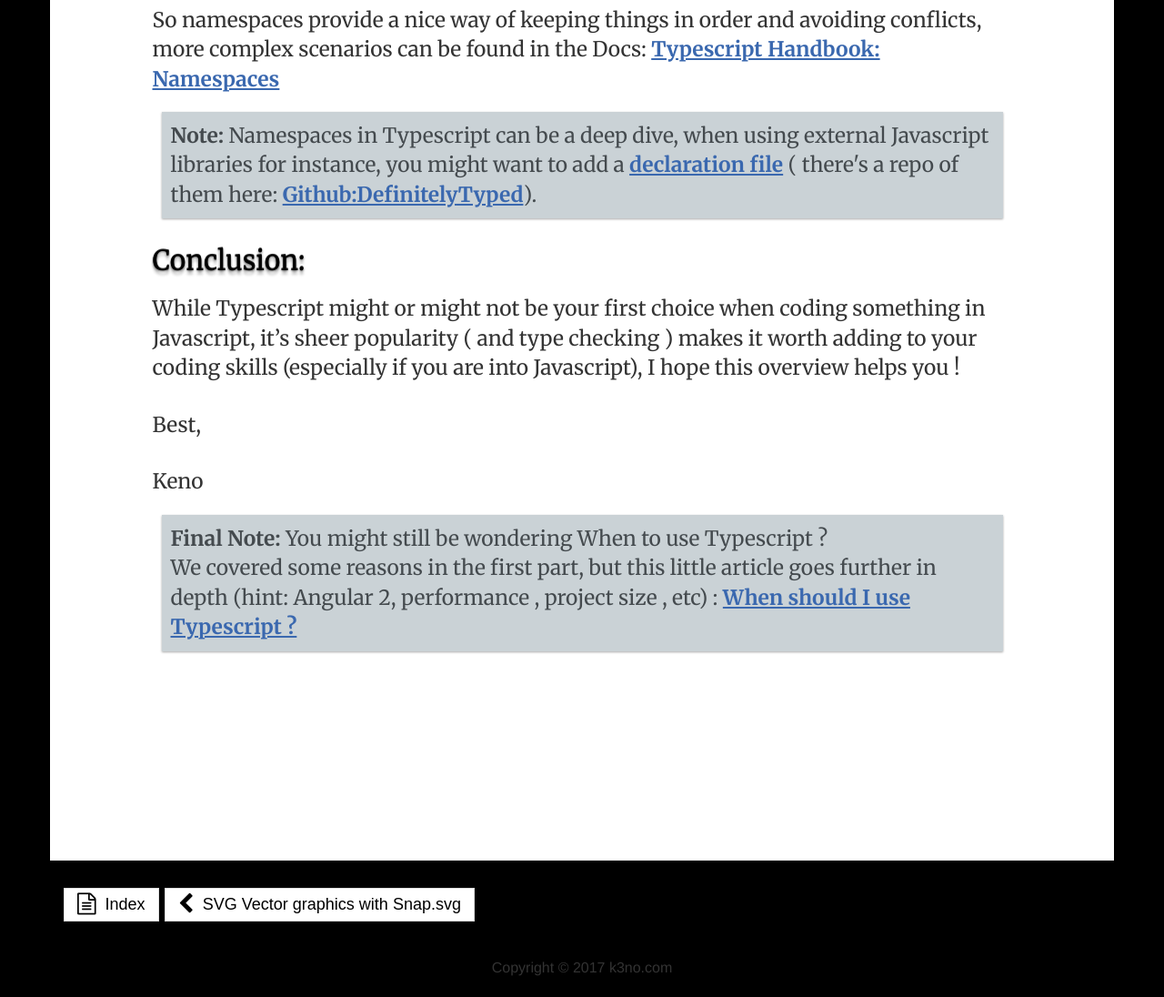
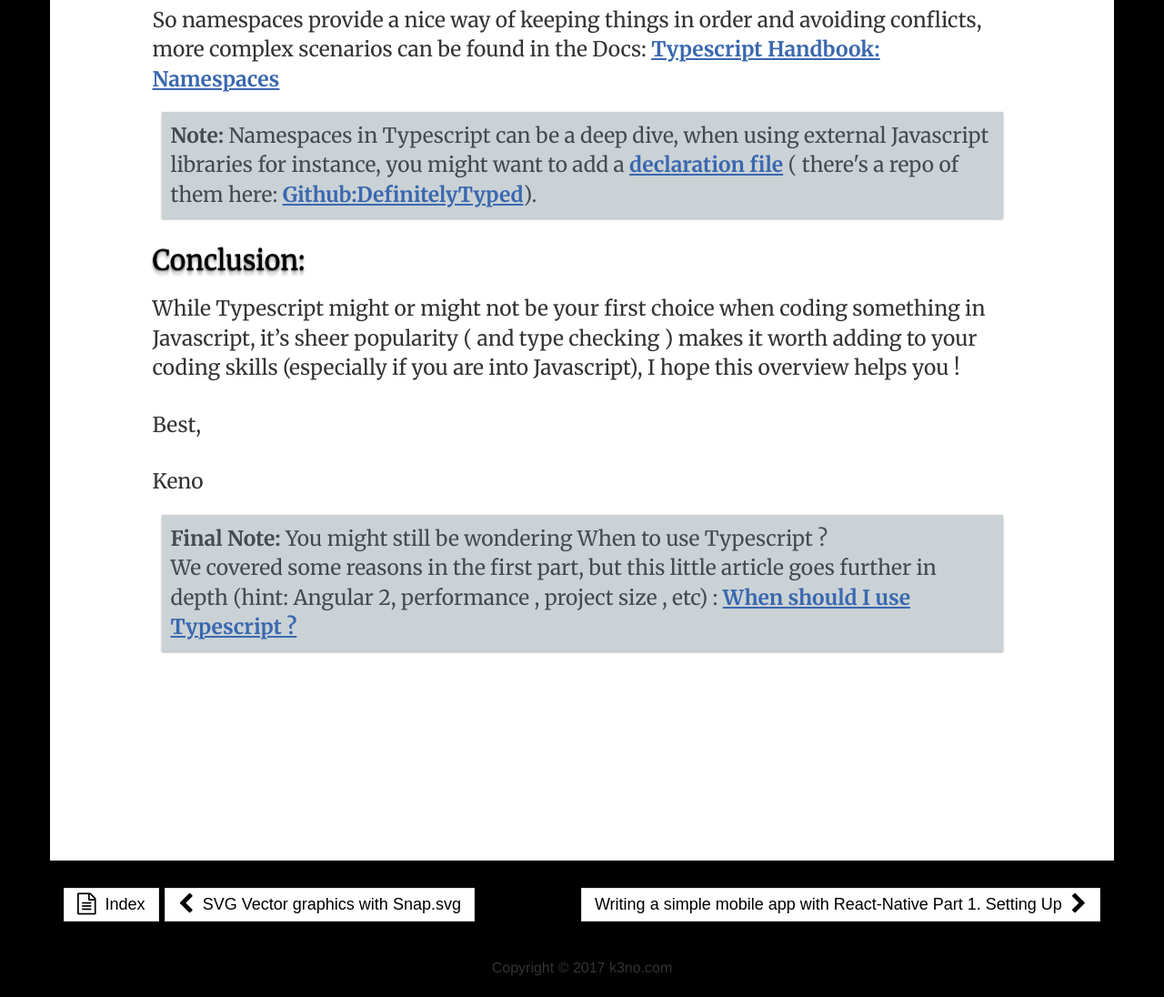
Before and after one commit to KenoLeon/Front-End-Web-Dev-UI-UX, a Jekyll site: the page built from _posts/2017-04-20-getting-to-know-Typescript-Part-3.md, in a window 1280 px wide and 1400 px high, scrolled down 5279 px, cut to the strip 304-1400 px from the top of the window. Shown: the whole strip at 91% size. Built offline with Jekyll 4.4.1, drawn with Linux system fonts in a browser that asks for light colours; nearby versions of some CDN libraries; some of the changed lines change nothing that is shown.

Commit message:
React-Native Pt 1.

```diff
--- /dev/null
+++ b/_posts/2017-04-30-React-Native-SettingUp.md
@@ -0,0 +1,106 @@
+---
+layout: post
+title: 'Writing a simple mobile app with React-Native Part 1. Setting Up'
+excerpt: App development for both Android and iOS has evolved during the past years, let's check a very popular framework for writing both in one go...React-Native.  in this first part where we cover setting up.
+permalink: /ReactNativePt1
+smlogo: ReactNative.png
+---
+![react](https://kenoleon.github.io/Front-End-Web-Dev-UI-UX/assets/images/reactLogo.png)
+
+<h3 class="fancy">Preface</h3>
+
+I think we are currently in a weird and wonderful transitional moment in web and mobile development, there is an excess of riches of easy and complex tools and frameworks for each one, there is also the promise that in the near future progressive apps will run everywhere and bridge the gap( I've heard this promise before, so I am not biting, but I am still hopeful ). For now, if you are or have been a web developer and have avoided coding for mobile apps ( <i>I've personally just written a few Java apps for Android </i>),want to do something more than a responsive web page or want a relatively easy way into app development, this post is for you.
+
+<b>The Game Plan:</b>... <i>Always have a plan.</i>
+
+We will be learning and using React-Native to make a simple mobile app for both Android and iOS, first I'd like to deal with setting up, doing a quick overview of whats possible, and then creating a simple app. Importantly this app will be have a backend, albeit a simple one.
+
+<div class ="note"> <b>Huge Note: So why use React-Native ?</b>
+<br />
+Let's try a quick overview of the current (mid 2017) state of mobile app development, let's say a client asks you to make an App for both iOS (iphones, ipads) and Android Devices, what are your choices ? <br /><br />
+
+<p>You could write an iOS app in Swift or Objective C and then the same App for Android in Java or C++, but chances are as a web developer you might not have experience in those languages.</p>
+
+<p>Another option is to use a hybrid approach in which you write your code once ( in HTML,Javascript and related technologies) and a framework then produces iOS and Android Apps.</p>
+
+<p>There are a few tradeoffs in choosing in between this hybrid <i>(or Native depending how close it is to a native implementation) </i> approach, and there are quite a few frameworks, a few notable ones :</p>
+
+
+<ul>
+    <li><a href="http://ionicframework.com" target="_blank"><b>Ionic Framework </b></a></li>
+    <li><a href="https://facebook.github.io/react-native/" target="_blank"><b>React Native</b></a></li>
+    <li><a href="https://www.nativescript.org" target="_blank"><b>Native Script</b></a></li>
+</ul>
+
+<p>Each one uses a different toolset and has different performance, quirks and tradeoffs, so in the end choosing one over the other is a bit of a matter of choice, I went with <b>React-Native</b> because it seems like a good place to start provided you already know some react, which I do, performance, documentation, community support and the fact that it is free are all contributing factors, but as I mentioned other frameworks are also valid and might suit your tastes or project better. </p>
+
+
+</div>
+
+<div class="speechBubble"> ( <i>Optional-ish</i> ) We will be using React,if you have never used React, here's a few introductory posts :
+</div>
+
+- [Getting started with React.js]({{ site.baseurl }}/Getting-Started-With-ReactJs){:target="_blank"}
+- [More React.js Pens]({{ site.baseurl }}/More-ReactJs-Pens){:target="_blank"}
+
+<h3 class="fancy">Setting Up</h3>
+
+Setting up in theory is simple, at least the instructions are :<b><a href="https://facebook.github.io/react-native/docs/getting-started.html" target="_blank">React-Native Docs: Getting started.</a></b>. You might need to update a few packages in your computer and install dependencies and other programs, after a few minutes of console time I got it to work on Mac and compile a simple app on an emulator as well as some minor edits:
+
+![React-Native Setup](https://kenoleon.github.io/Front-End-Web-Dev-UI-UX/assets/images/react-native/SetupPt1v2.jpg)
+
+On the Android side, my experience was unfortunately less than pleasant, to use React-Native (and do Android development in general), you need to install an IDE (Android Studio), and deal with setting it up, something that took some 8+ hrs of hunting down bugs, downloading libraries and messing with the command line, additionally, Android emulators and Android Studio are on the slow side, so budget some extra time and patience for setting up your Android environment, thankfully, this is something you most likely will only do once and might fine-tune as you develop more for each platform.
+
+![React-Native Setup pt 2](https://kenoleon.github.io/Front-End-Web-Dev-UI-UX/assets/images/react-native/SetupPt2v1.jpg)
+
+
+**Real Devices ?**
+
+Having an emulator is one thing, but in the end you will probably want to test on a real device, let's hit the docs once more and see if we can run the test app in both an iOS and Android device by following their guide: <b><a href="https://facebook.github.io/react-native/docs/running-on-device.html" target="_blank">React-Native Docs: Running on Device</a></b>
+
+Here it is running on Android which took just a few minutes and enabling developer mode on my screen cracked test phone:
+
+![React-Native Setup pt 2 Android](https://kenoleon.github.io/Front-End-Web-Dev-UI-UX/assets/images/react-native/SetupHwAndroid.jpg)
+
+Paradoxically, on a real Iphone I had one hell of a time running the app ( <i> another 8+ hours </i> ), Apple requires a certificate you can get through Xcode ( which in turn might need to be updated, which in turn might require you to update iOS, etc, etc), but after a few tries, downloads and curses...success! :
+
+
+![React-Native Setup pt 2 ios](https://kenoleon.github.io/Front-End-Web-Dev-UI-UX/assets/images/react-native/SetupPt2v2.jpg)
+
+<div class ="note"><b>Note:</b>It should be noted that at this moment you can only get a temporary <b>free</b> developer certificate from Apple, if you want a more permanent one you'll have to sign up and pay (see below) </div>
+
+
+<b> We are not done yet...</b>
+
+At some point you will want to release your react-native app to the world, in order to do this, you will have to go through each platforms guides (these are complex issues deserving of their own tutorials, so just keep that in mind ) :
+
+
+<ul>
+<li><a href="https://developer.apple.com/library/content/documentation/IDEs/Conceptual/AppDistributionGuide/SubmittingYourApp/SubmittingYourApp.html" target="_blank">For the ios-itunes store</a></li>
+<li><a href="https://support.google.com/googleplay/android-developer/answer/113469?hl=en" target="_blank">For Android-Google Play store</a></li>
+</ul>
+
+<br />
+<div class ="note"> <b>Note:</b> There is also a monetary cost to submit and sign up as a developer for each platform. ( <i> $25 for google & $100yr for Apple </i> )
+</div>
+
+
+<b> Hot Reloading: </b>
+
+So our setup is nearly complete, in my case I went with Atom as the IDE ( <i>Integrated development environment </i>) and an iphone emulator for development, Android will have to be a separate activity as well as packaging and testing the app for release based on the above setup.
+
+One last extra that is worth checking is Hot Reloading, which allows you to make changes to your code and see them as soon as you save the file, check the docs for instructions: <a href="https://facebook.github.io/react-native/docs/debugging.html" target="_blank"><b>React-Native: Debugging</b></a>
+
+![React-Native Hot Reloading](https://kenoleon.github.io/Front-End-Web-Dev-UI-UX/assets/images/react-native/ReactNative-HotReloading.gif)
+
+<h3 class="fancy">Conclusion</h3>
+
+React-Native is a promising framework backed by heavyweight Facebook and it promises to make developing apps for both iOS and Android a one step process using react, in this first part, I dealt with setting up, something that unfortunately is still a mayor pain point due to both the complexity and specifics of each platform as well as particular technical issues.
+
+<b>TL;DR :</b> <i> React-Native = ios/android apps, budget a couple of days for setting up .</i>
+
+We'll deal with checking react-natives components on the next part, till then, have fun ( and patience )  setting up.
+
+Best,
+
+Keno.
--- a/css/bootstrapOverridePosts.css
+++ b/css/bootstrapOverridePosts.css
@@ -24,6 +24,12 @@
     margin-top: -200px;
     padding-bottom: 200px;
 }
+
+.post img{
+	display: block;
+	margin: 0 auto;
+}
+
 .post a, .post a:active{
     text-decoration: underline;
     /*color: black;*/
```
Also changed, not shown: assets/images/smLogos/ReactNative.png (added), 1 other file.
